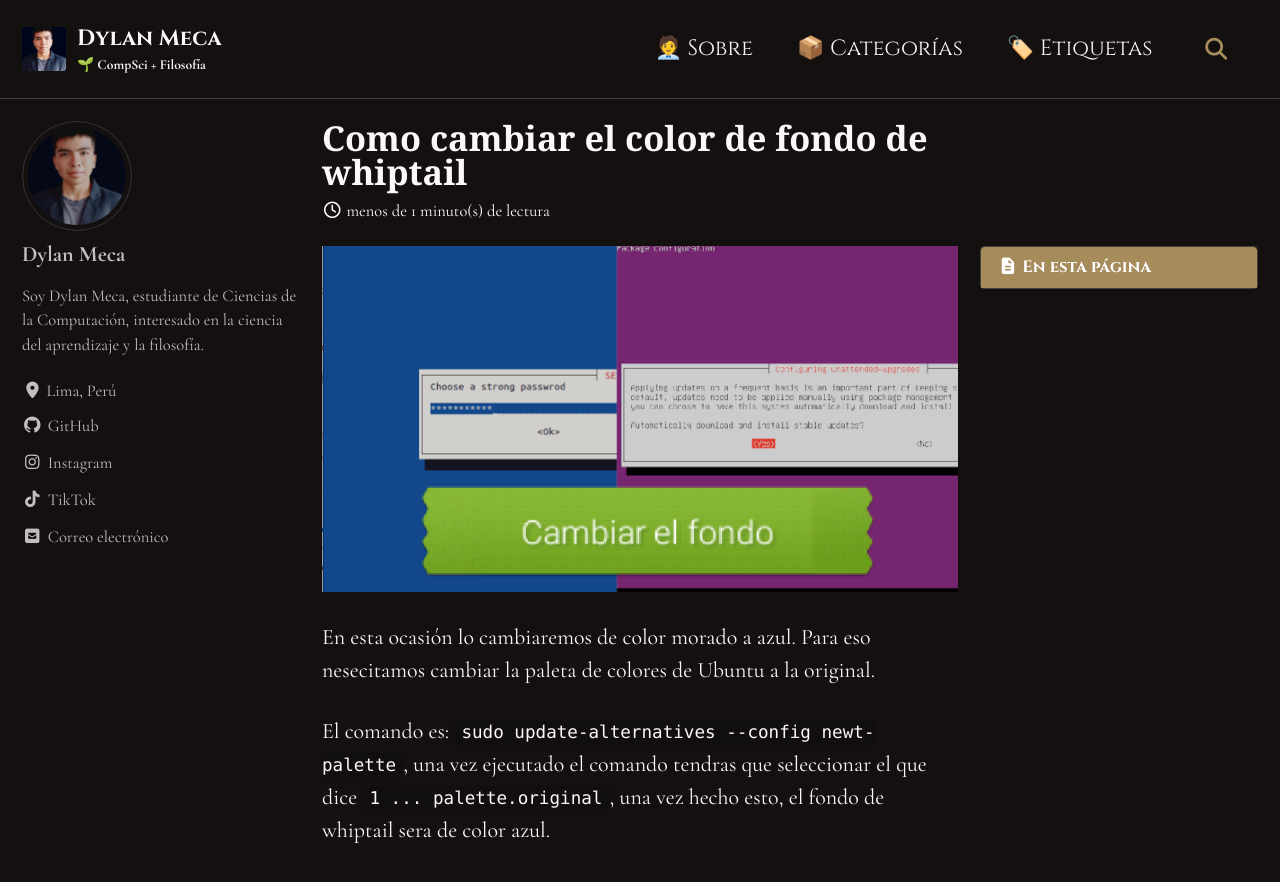
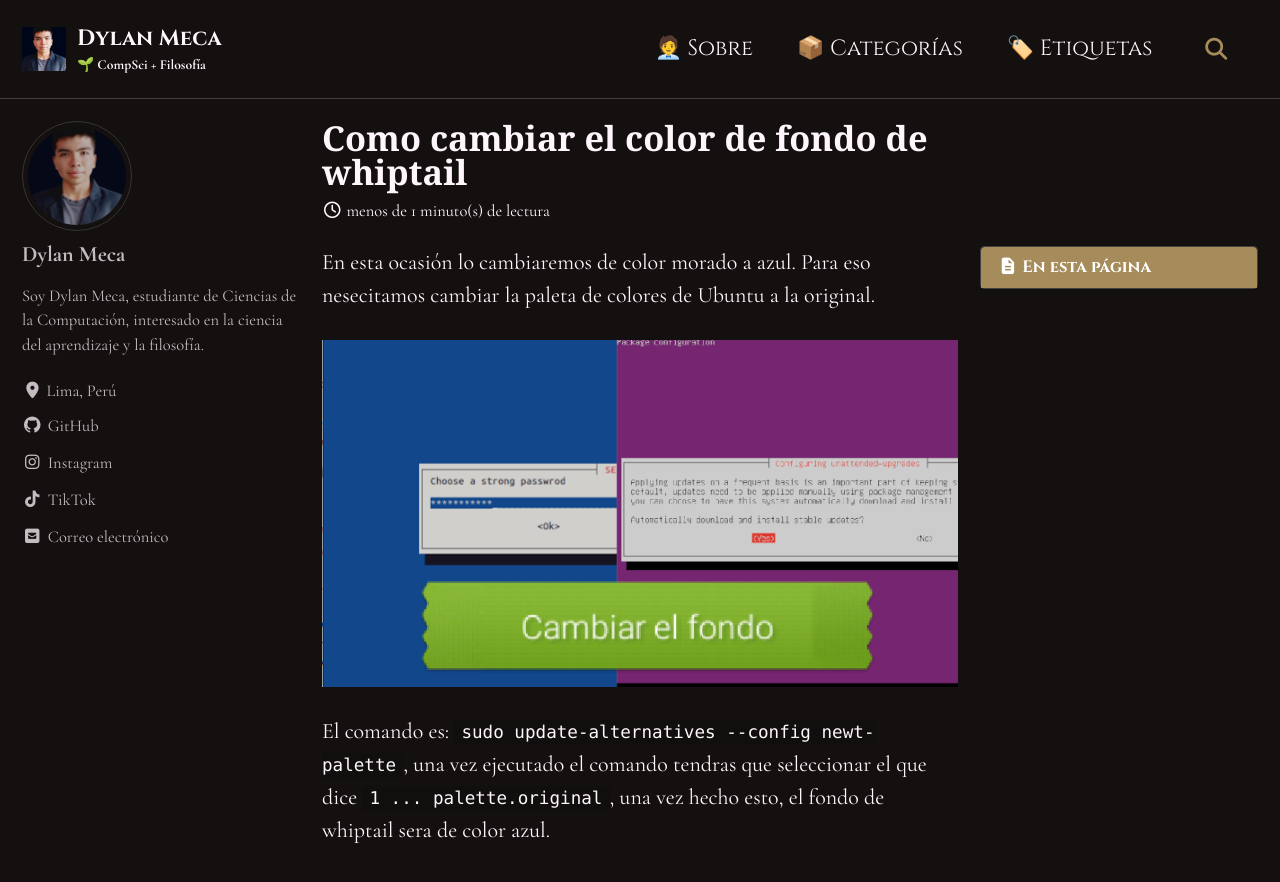
Before and after one commit to dylanmeca/dylanmeca.github.io, a Jekyll site: the page built from _posts/2022-03-05-como-cambiar-el-color-de-fondo-de-whiptail.md, in a window 1280 px wide and 900 px high. Shown: the top 882 px of the window. Built offline with Jekyll 4.4.1, drawn with Linux system fonts in a browser that asks for light colours; cached includes are drawn as plain includes; some web fonts are replaced; comment, search, counter and statistics services are not loaded.

Commit message:
Update 2022-03-05-como-cambiar-el-color-de-fondo-de-whiptail.md

````diff
--- a/_posts/2022-03-05-como-cambiar-el-color-de-fondo-de-whiptail.md
+++ b/_posts/2022-03-05-como-cambiar-el-color-de-fondo-de-whiptail.md
@@ -9,9 +9,9 @@ toc: true
 toc_sticky: true
 ---
 
+En esta ocasión lo cambiaremos de color morado a azul. Para eso nesecitamos cambiar la paleta de colores de Ubuntu a la original.
+
 <img src="/assets/images/post/whiptail-fondo.png"  alt="Imagen de fondo de whiptail">
-
-En esta ocasión lo cambiaremos de color morado a azul. Para eso nesecitamos cambiar la paleta de colores de Ubuntu a la original.
 
 El comando es: ```sudo update-alternatives --config newt-palette```, una vez ejecutado el comando tendras que seleccionar el que dice ```1 ... palette.original```, una vez hecho
 esto, el fondo de whiptail sera de color azul.
````
